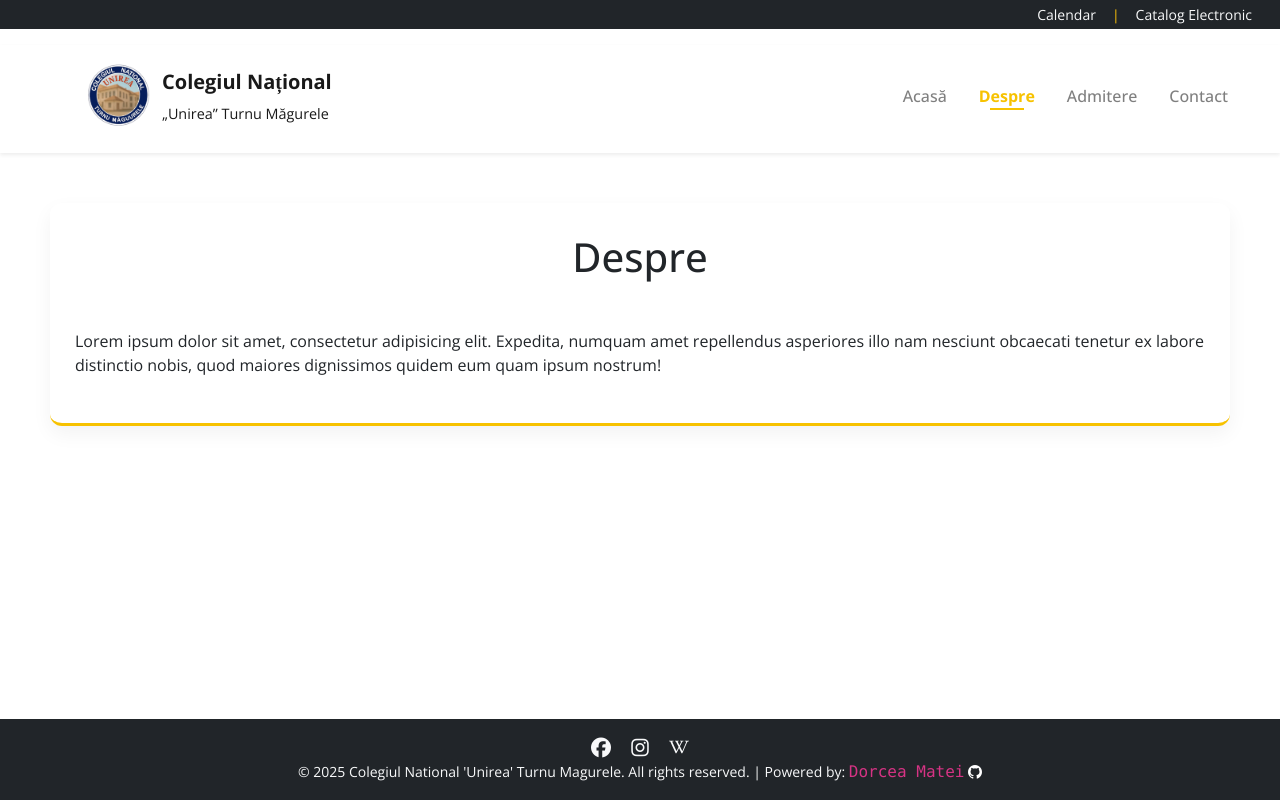
After one commit to Matttei/cnu, a Django app: page /despre/ in a window 1280 px wide. The commit adds this page. Run offline with Django 5.2, Linux system fonts and the light colour scheme; some libraries are stand-ins or nearby versions.

Commit message:
added all tabs with placeholders

```diff
--- a/cnu/website/static/cnu/index.css
+++ b/cnu/website/static/cnu/index.css
@@ -59,9 +59,9 @@ body{
     transition: color 0.3s ease;
 }
 
-/* Active link (for the current page) */
+
 .navbar-nav .nav-link.active {
-    color: #f7c200 !important;  /* Yellow */
+    color: #f7c200 !important;
     font-weight: bold;
 }
 
@@ -82,7 +82,7 @@ a:hover{
     text-decoration: none;
 }
 .layout-container {
-    margin: 50px auto 100px auto; /* top, auto sides, bottom to avoid footer overlap */
+    margin: 50px auto 100px auto;
     margin-left: 50px;
     margin-right: 50px;
     padding: 30px 25px;
@@ -93,7 +93,6 @@ a:hover{
     border-bottom: 3px solid #f7c200;
 }
 
-/* Optional: subtle hover effect */
 .layout-container:hover {
     box-shadow: 0 10px 25px rgba(0, 0, 0, 0.08);
 }
--- /dev/null
+++ b/cnu/website/templates/cnu/despre.html
@@ -0,0 +1,11 @@
+{% extends 'cnu/layout.html' %}
+{% load static %}
+{% block title %}
+    Despre
+{% endblock %}
+{% block body %}
+    <div class="layout-container">
+        <h1 class="text-center mb-5"> Despre</h1>
+        <p>Lorem ipsum dolor sit amet, consectetur adipisicing elit. Expedita, numquam amet repellendus asperiores illo nam nesciunt obcaecati tenetur ex labore distinctio nobis, quod maiores dignissimos quidem eum quam ipsum nostrum!</p>
+    </div>
+{% endblock %}
--- a/cnu/website/templates/cnu/layout.html
+++ b/cnu/website/templates/cnu/layout.html
@@ -51,10 +51,10 @@
             <a class="nav-link {% if request.path == '/' %}active{% endif %}" href="/">Acasă</a>
             </li>
             <li class="nav-item">
-            <a class="nav-link {% if request.path == '/despre/' %}active{% endif %}" href="/despre/">Despre</a>
+            <a class="nav-link {% if request.path == '/despre/' %}active{% endif %}" href="{% url 'despre' %}">Despre</a>
             </li>
             <li class="nav-item">
-            <a class="nav-link {% if request.path == '/admitere/' %}active{% endif %}" href="/admitere/">Admitere</a>
+            <a class="nav-link {% if request.path == '/admitere/' %}active{% endif %}" href="{% url 'admitere' %}">Admitere</a>
             </li>
             <li class="nav-item">
             <a class="nav-link {% if request.path == '/contact/' %}active{% endif %}" href="{% url 'contact' %}">Contact</a>
--- a/cnu/website/urls.py
+++ b/cnu/website/urls.py
@@ -3,5 +3,7 @@ from . import views
 urlpatterns = [
     path('', views.index, name='index'),
     path('calendar/', views.calendar, name='calendar'),
-    path('contact/', views.contact, name='contact')
-    ]
+    path('contact/', views.contact, name='contact'),
+    path('despre/', views.despre, name='despre'),
+    path('admitere/', views.admitere, name='admitere'),
+]
--- a/cnu/website/views.py
+++ b/cnu/website/views.py
@@ -26,3 +26,10 @@ def calendar(request):
 
 def contact(request):
     return render(request, 'cnu/contact.html')
+
+
+def despre(request):
+    return render(request, 'cnu/despre.html')
+
+def admitere(request):
+    return render(request, 'cnu/admitere.html')
```
Also changed, not shown: cnu/website/templates/cnu/admitere.html (added, +11 -0 lines).
